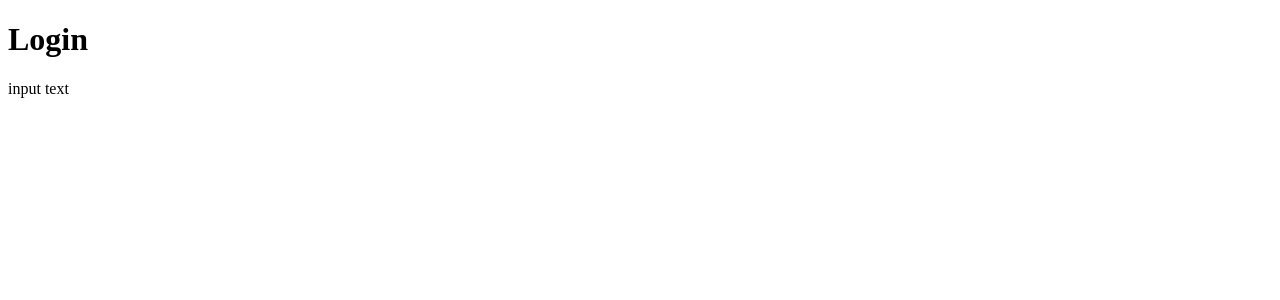
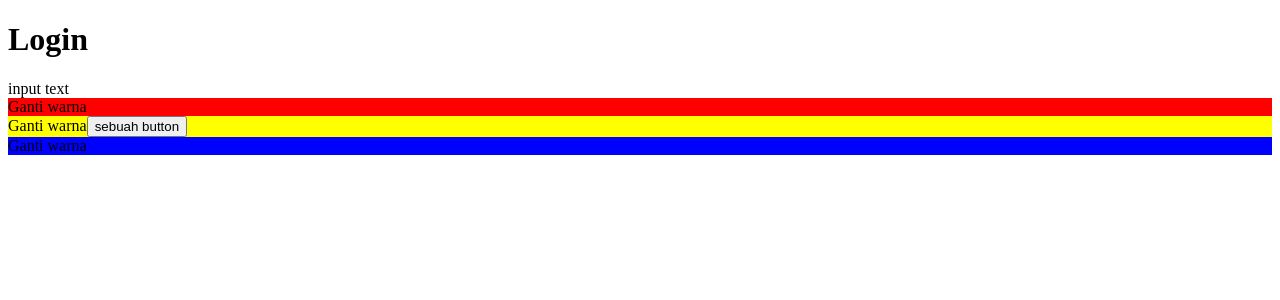
Before and after one commit to andirayka/lesinaja, a React (Create React App) app: page /login in a window 1280 px wide. Shown: the top 300 px of the page. Built offline with nearby package versions, Linux system fonts and the light colour scheme.

Commit message:
add Contoh

```diff
--- a/src/components/index.js
+++ b/src/components/index.js
@@ -1 +1,2 @@
 export * from "./moleculs";
+export * from "./organisms";
--- /dev/null
+++ b/src/components/organisms/Contoh.js
@@ -0,0 +1,12 @@
+import React from "react";
+
+const Contoh = ({ bgColor, button }) => {
+  return (
+    <div style={{ backgroundColor: bgColor }}>
+      Ganti warna
+      {button}
+    </div>
+  );
+};
+
+export default Contoh;
--- a/src/components/organisms/index.js
+++ b/src/components/organisms/index.js
@@ -0,0 +1,3 @@
+import Contoh from "./Contoh";
+
+export { Contoh };
--- a/src/pages/Login.js
+++ b/src/pages/Login.js
@@ -1,5 +1,5 @@
 import React from "react";
-import { InputText } from "@components";
+import { InputText, Contoh } from "@components";
 
 const Login = () => {
   return (
@@ -7,6 +7,10 @@ const Login = () => {
       <h1>Login</h1>
 
       <InputText />
+
+      <Contoh bgColor="red" />
+      <Contoh bgColor="yellow" button={<button>sebuah button</button>} />
+      <Contoh bgColor="blue" />
     </div>
   );
 };
```
Also changed, not shown: .eslintrc.js.
